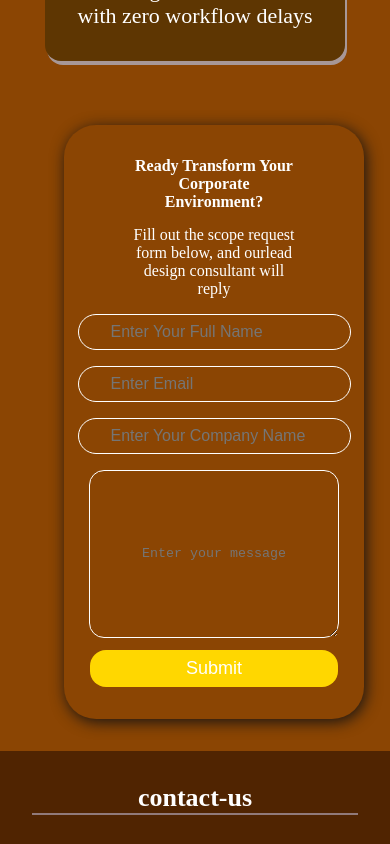
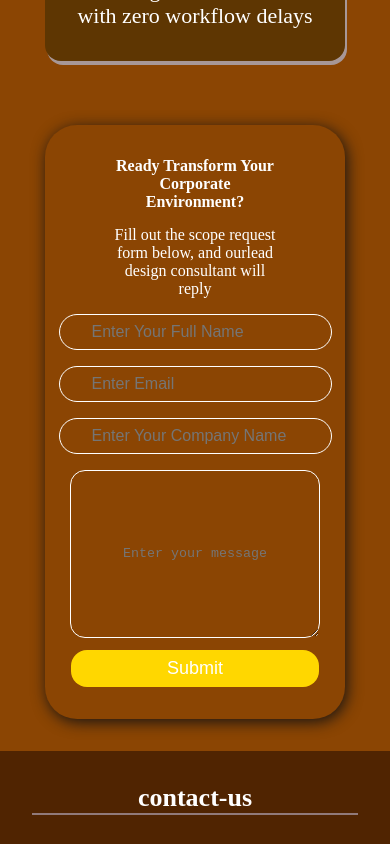
Before and after one commit to wiahd0000/wiah-services, a React (Vite) app: page / in a window 390 px wide. Shown: the part 2840-3684 px from the top of the page. Built offline with nearby package versions, Linux system fonts and the light colour scheme.

Commit message:
five footer media query

```diff
--- a/src/index.css
+++ b/src/index.css
@@ -414,7 +414,7 @@ width: 100%;
 
 .footer-container{
     justify-content: center;
-   gap: 2rem 4rem;
+   gap: 2rem;
    display: flex;
    margin-top: 2rem;
 }
@@ -515,6 +515,8 @@ align-items: center;
 /* process-two section */
 .process-two-container{
   flex-direction: column;
+  align-items: center;
+  justify-content: center;
 }
 .process{
   height: auto;
@@ -522,10 +524,10 @@ align-items: center;
 
 .process-parent{
   width: 300px;
-  justify-content: center;
+  /* justify-content: center; */
   align-items: center;
   align-content: center;
-  justify-items: center;
+  /* justify-items: center; */
 }
 /* form section */
 .process-parent p{
@@ -578,6 +580,13 @@ textarea{
   font-size: 16px;
 }
 
+.process-parent{
+  justify-content: center;
+  align-items: center;
+  /* margin: auto; */
+  justify-self: center;
+}
+
 .process-two h4{
   font-size: 16px;
 }
```
